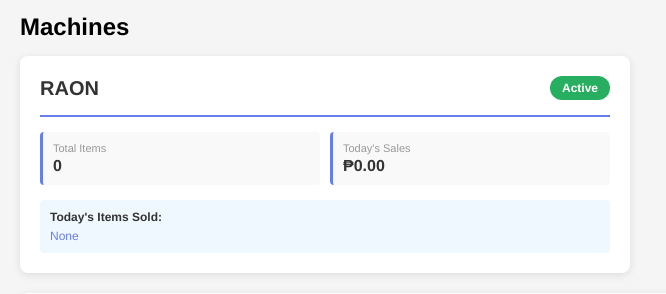
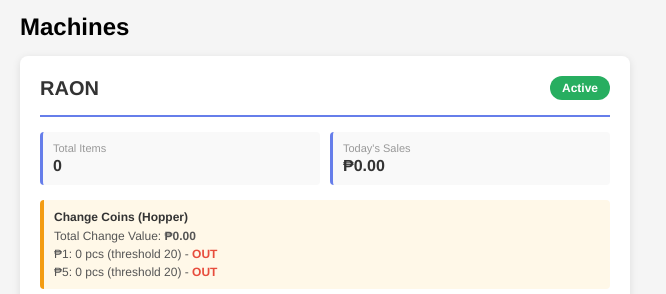
Before and after one commit to krrsgm/raon-vending-rpi4, a Flask app: page /dashboard in a window 1280 px wide. Shown: the part 509-803 px from the top of the page, without its empty margins (0-666 px from the left). Run offline with Flask 3, Linux system fonts and the light colour scheme; data that the repository does not hold is empty.

Commit message:
Show coin change stock and status in web dashboard

```diff
--- a/templates/dashboard.html
+++ b/templates/dashboard.html
@@ -117,6 +117,24 @@
             border-radius: 4px;
             font-size: 12px;
         }
+
+        .coin-stock-box {
+            background: #fff8e8;
+            border-left: 4px solid #f39c12;
+            padding: 10px;
+            border-radius: 4px;
+            font-size: 12px;
+            margin-bottom: 10px;
+        }
+
+        .coin-stock-line {
+            margin-top: 4px;
+            color: #555;
+        }
+
+        .coin-status-ok { color: #27ae60; font-weight: bold; }
+        .coin-status-low { color: #f39c12; font-weight: bold; }
+        .coin-status-out { color: #e74c3c; font-weight: bold; }
 
         .items-sold-title { font-weight: bold; color: #333; margin-bottom: 5px; }
         .items-sold-list { color: #667eea; }
@@ -937,6 +955,24 @@
                 (statusData || []).forEach(machine => {
                     const lowStockItems = machine.low_stock_items || [];
                     const itemsList = Object.entries(machine.items_sold_today || {}).map(([name, qty]) => `${name}: ${qty}`).join(', ') || 'None';
+                    const coinStock = machine.coin_change_stock || {};
+                    const one = coinStock.one_peso || {};
+                    const five = coinStock.five_peso || {};
+                    const totalCoinValue = Number(coinStock.total_value || 0);
+                    const oneStatus = String(one.status || 'ok');
+                    const fiveStatus = String(five.status || 'ok');
+
+                    const coinStatusClass = (s) => {
+                        if (s === 'out') return 'coin-status-out';
+                        if (s === 'low') return 'coin-status-low';
+                        return 'coin-status-ok';
+                    };
+
+                    const coinStatusText = (s) => {
+                        if (s === 'out') return 'OUT';
+                        if (s === 'low') return 'LOW';
+                        return 'OK';
+                    };
                     const card = document.createElement('div');
                     card.className = 'machine-card';
                     card.innerHTML = `
@@ -948,6 +984,12 @@
                         <div class="machine-stats">
                             <div class="stat-box"><div class="stat-label-small">Total Items</div><div class="stat-value-small">${machine.total_items}</div></div>
                             <div class="stat-box"><div class="stat-label-small">Today's Sales</div><div class="stat-value-small">\u20B1${Number(machine.today_sales || 0).toFixed(2)}</div></div>
+                        </div>
+                        <div class="coin-stock-box">
+                            <div class="items-sold-title">Change Coins (Hopper)</div>
+                            <div class="coin-stock-line">Total Change Value: <strong>\u20B1${totalCoinValue.toFixed(2)}</strong></div>
+                            <div class="coin-stock-line">₱1: ${Number(one.count || 0)} pcs (threshold ${Number(one.threshold || 0)}) - <span class="${coinStatusClass(oneStatus)}">${coinStatusText(oneStatus)}</span></div>
+                            <div class="coin-stock-line">₱5: ${Number(five.count || 0)} pcs (threshold ${Number(five.threshold || 0)}) - <span class="${coinStatusClass(fiveStatus)}">${coinStatusText(fiveStatus)}</span></div>
                         </div>
                         <div class="items-sold"><div class="items-sold-title">Today's Items Sold:</div><div class="items-sold-list">${escapeHtml(itemsList)}</div></div>
                     `;
--- a/web_app.py
+++ b/web_app.py
@@ -1067,6 +1067,7 @@ def api_realtime_status():
     try:
         machines = Machine.query.filter_by(is_active=True).all()
         status_data = []
+        coin_stock = get_coin_change_stock_snapshot()
 
         logger_inst = get_logger() if get_logger else None
         today_summary = logger_inst.get_today_summary() if logger_inst else {}
@@ -1085,7 +1086,8 @@ def api_realtime_status():
                 'low_stock_items': [i.name for i in low_stock],
                 'today_transactions': today_summary.get('total_transactions', 0),
                 'today_sales': today_summary.get('total_sales', 0.0),
-                'items_sold_today': today_items
+                'items_sold_today': today_items,
+                'coin_change_stock': coin_stock,
             })
 
         return jsonify(status_data), 200
@@ -1602,6 +1604,49 @@ def _safe_float(value, default=0.0):
         return default
 
 
+def _coin_stock_status(count, threshold):
+    """Return stock status token for dashboard display."""
+    if int(count) <= 0:
+        return 'out'
+    if int(count) <= int(threshold):
+        return 'low'
+    return 'ok'
+
+
+def get_coin_change_stock_snapshot():
+    """Load coin-change stock from config for dashboard/API display."""
+    cfg = load_config()
+    coin_cfg = cfg.get('coin_change_stock', {}) if isinstance(cfg, dict) else {}
+
+    one_raw = coin_cfg.get('one_peso', {}) if isinstance(coin_cfg.get('one_peso', {}), dict) else {}
+    five_raw = coin_cfg.get('five_peso', {}) if isinstance(coin_cfg.get('five_peso', {}), dict) else {}
+
+    one_count = max(0, _safe_int(one_raw.get('count', 0), 0))
+    one_threshold = max(0, _safe_int(one_raw.get('low_threshold', 20), 20))
+    five_count = max(0, _safe_int(five_raw.get('count', 0), 0))
+    five_threshold = max(0, _safe_int(five_raw.get('low_threshold', 20), 20))
+
+    one_value = one_count
+    five_value = five_count * 5
+    total_value = one_value + five_value
+
+    return {
+        'one_peso': {
+            'count': one_count,
+            'threshold': one_threshold,
+            'value': one_value,
+            'status': _coin_stock_status(one_count, one_threshold),
+        },
+        'five_peso': {
+            'count': five_count,
+            'threshold': five_threshold,
+            'value': five_value,
+            'status': _coin_stock_status(five_count, five_threshold),
+        },
+        'total_value': total_value,
+    }
+
+
 def _extract_slots_from_assigned(assigned_data):
     if isinstance(assigned_data, list):
         return assigned_data
```
